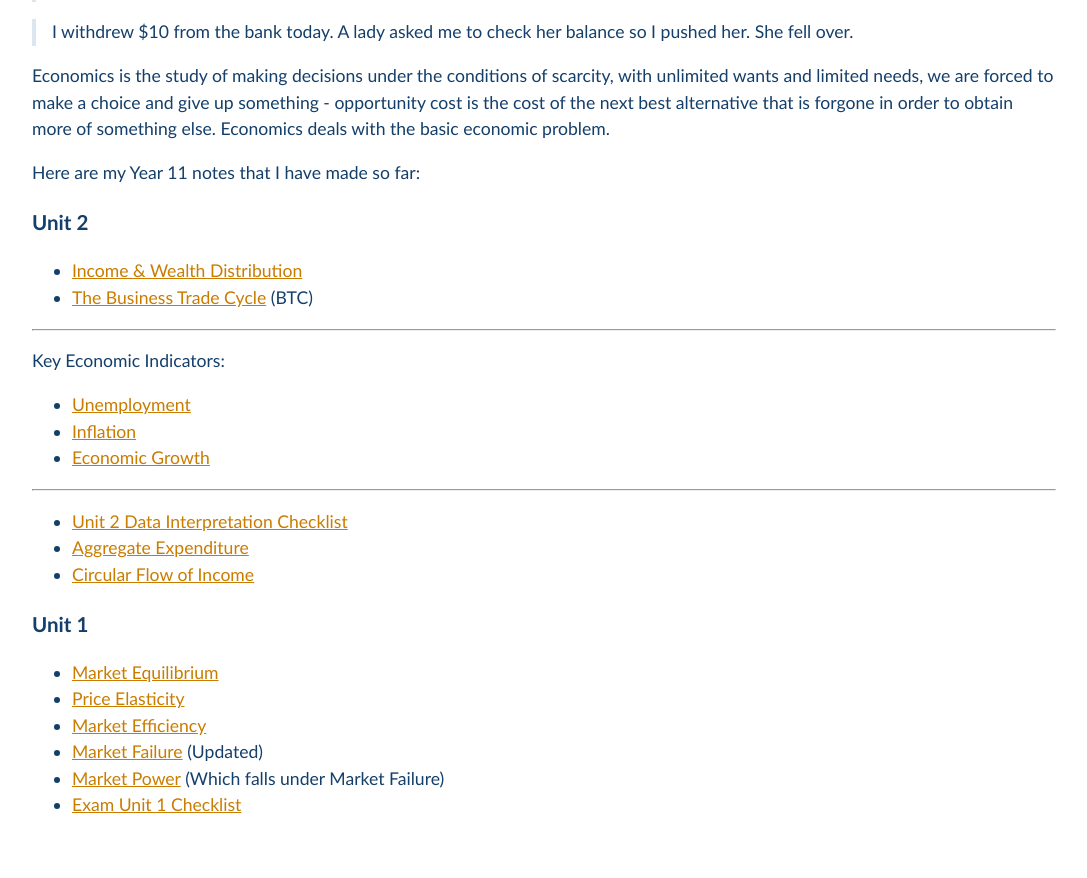
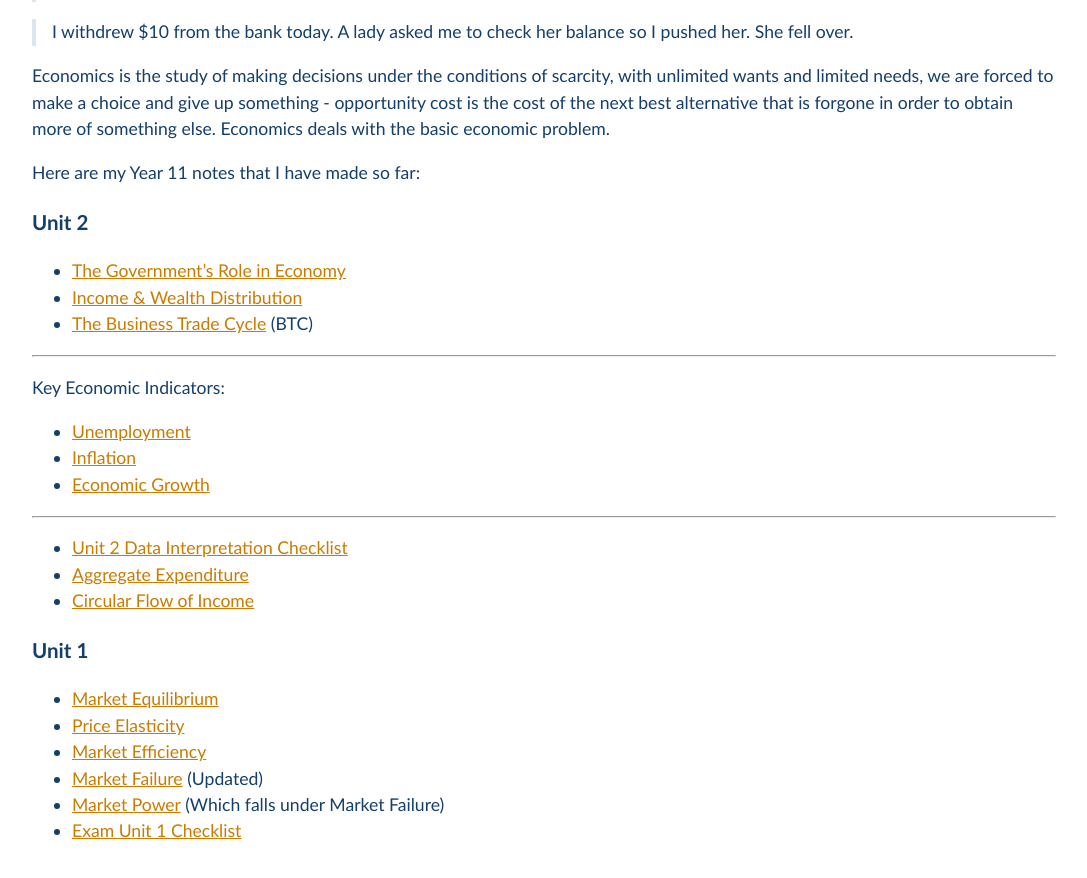
Before and after one commit to Pi-thagoras/the-chicken-pen, a Jekyll site: the page built from economics/Economics-Notes.md, in a window 1280 px wide and 900 px high, scrolled down 918 px. Shown: the top 878 px of the window, without its empty margins (96-1183 px from the left). Built offline with Jekyll 4.4.1, drawn with Linux system fonts in a browser that asks for light colours.

Commit message:
vault backup: 2023-09-07 10:44:13

```diff
--- a/economics/Economics-Notes.md
+++ b/economics/Economics-Notes.md
@@ -17,6 +17,7 @@ Economics is the study of making decisions under the conditions of scarcity, wit
 Here are my Year 11 notes that I have made so far:
 
 ### Unit 2
+- [The Government's Role in Economy](Government-in-Economy.md)
 - [Income & Wealth Distribution](Income-Distribution.md)
 - [The Business Trade Cycle](Business-Trade-Cycle.md) (BTC)
 
```
